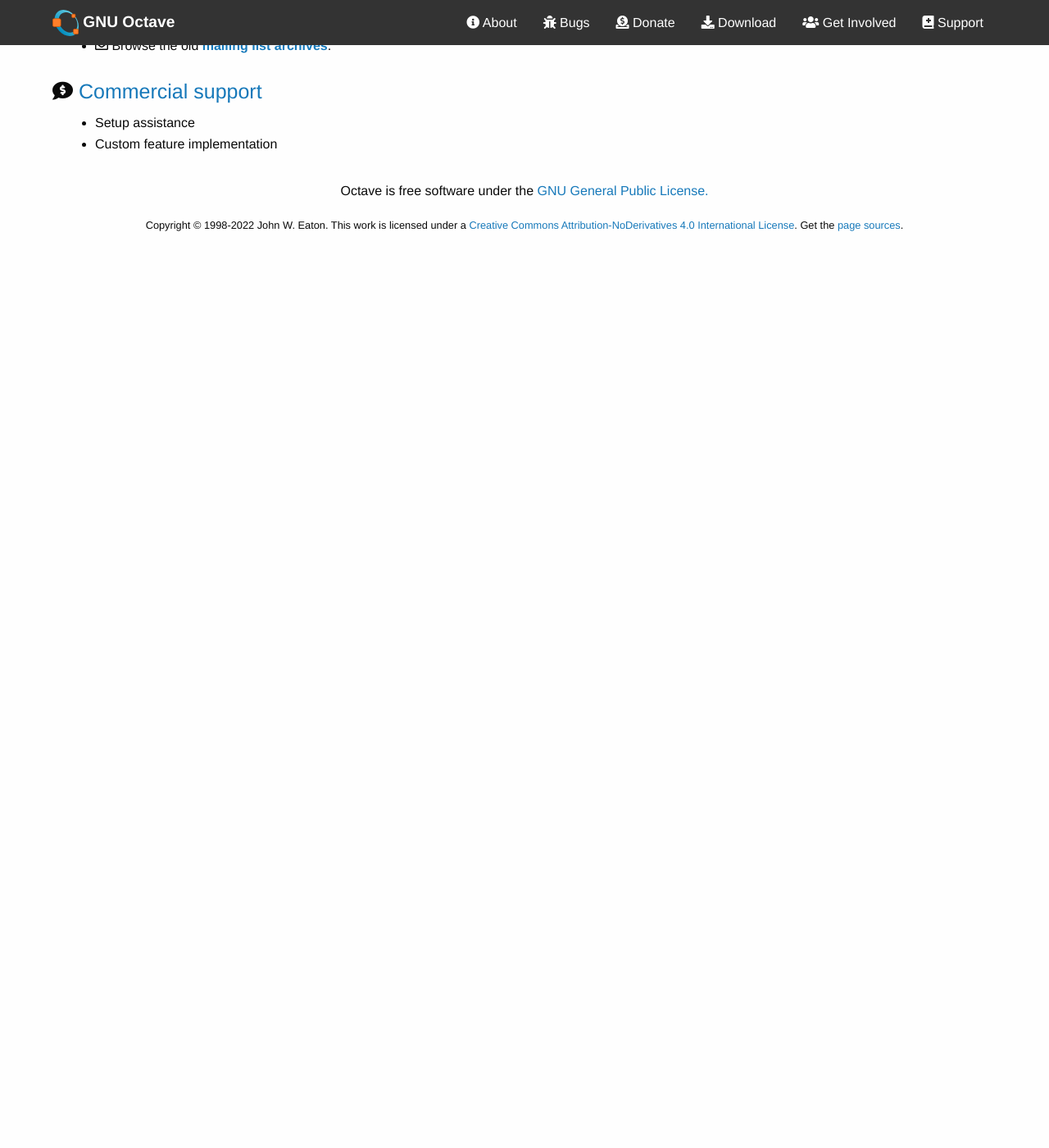
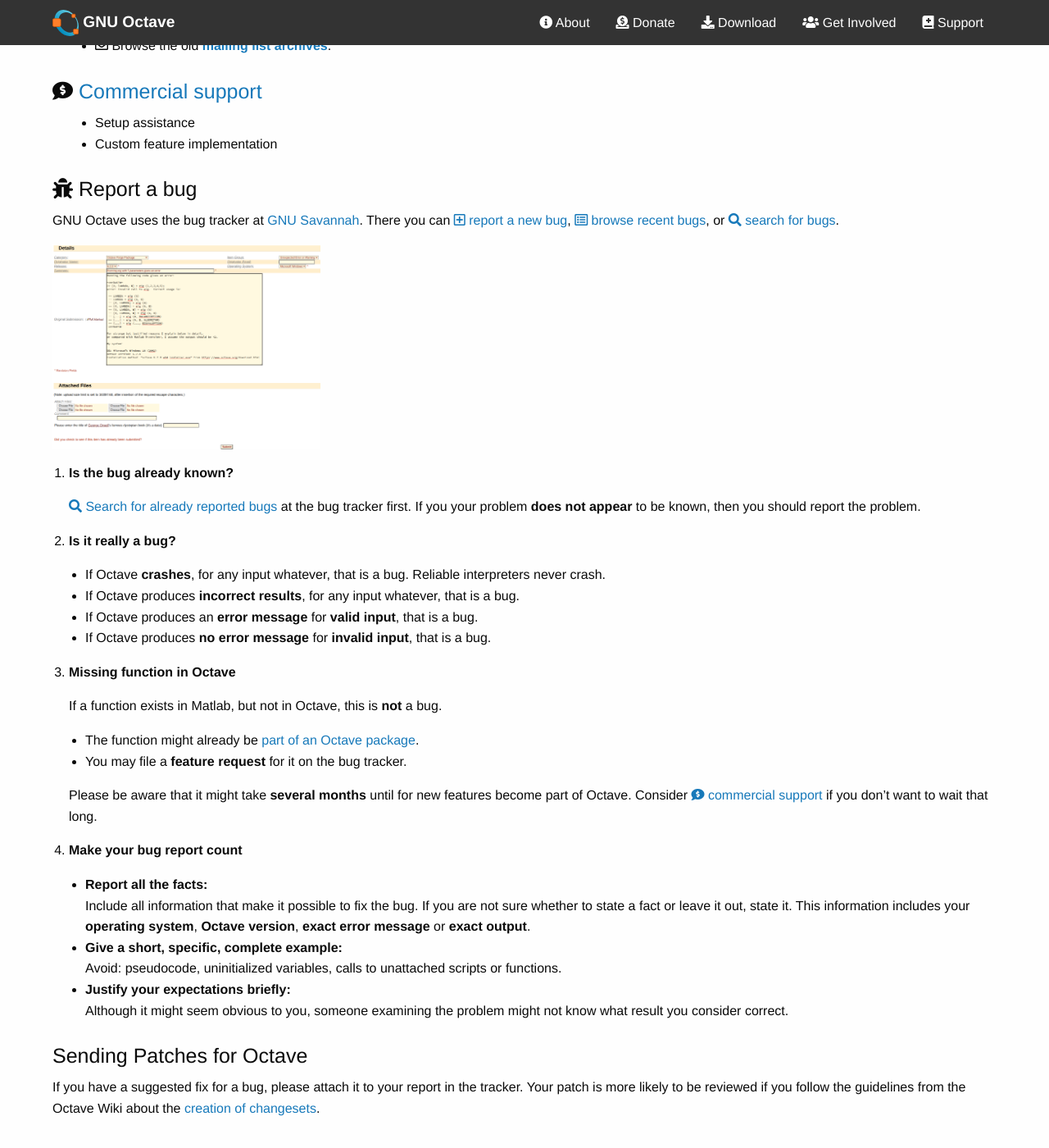
Before and after one commit to gnu-octave/gnu-octave.github.io, a Jekyll site: the page built from pages/menu/support.md, in a window 1280 px wide and 1400 px high, scrolled down 528 px. Shown: the whole window at 82% size. Built offline with Jekyll 4.4.1, drawn with Linux system fonts in a browser that asks for light colours; nearby versions of some CDN libraries; before the commit the page ends 900 px from its top, so only the background shows below that.

Commit message:
Redirect and merge /bugs to /support page.
* pages/bugs.md: make redirect to /support.

* pages/menu/support.md: merge content of pages/menu/bugs.md.

* pages/menu/bugs.md: delete page.

```diff
--- a/pages/menu/support.md
+++ b/pages/menu/support.md
@@ -46,3 +46,73 @@
 - Setup assistance
 - Custom feature implementation
 </div>
+
+#### <i class="fas fa-bug"></i> Report a bug
+
+GNU Octave uses the bug tracker at [GNU Savannah]({{ site.bugs_url }}).
+There you can
+[<i class="far fa-plus-square"></i> report a new bug](https://savannah.gnu.org/bugs/?group=octave&func=additem),
+[<i class="far fa-list-alt"></i> browse recent bugs]({{ site.bugs_url }}),
+or [<i class="fas fa-search"></i> search for bugs](https://savannah.gnu.org/bugs/?group=octave&func=search).
+
+<a href="{{ "/img/savannah_bug_report.png" | relative_url }}">
+  <img src="{{ "/img/savannah_bug_report.png" | relative_url }}"
+        style="max-height: 250px; width: auto;" alt="Savannah bug report">
+</a>
+
+1. **Is the bug already known?**
+
+   [<i class="fas fa-search"></i> Search for already reported bugs](https://savannah.gnu.org/bugs/?group=octave&func=search)
+   at the bug tracker first.
+   If you your problem **does not appear** to be known,
+   then you should report the problem.
+
+2. **Is it really a bug?**
+
+   - If Octave **crashes**, for any input whatever, that is a bug.
+     Reliable interpreters never crash.
+   - If Octave produces **incorrect results**, for any input whatever,
+     that is a bug.
+   - If Octave produces an **error message** for **valid input**, that is a bug.
+   - If Octave produces **no error message** for **invalid input**,
+     that is a bug.
+
+   <p></p>
+
+3. **Missing function in Octave**
+
+   If a function exists in Matlab, but not in Octave, this is **not** a bug.
+
+   - The function might already be
+     [part of an Octave package]({{ site.sourceforge_url }}/functions_by_alpha.php).
+   - You may file a **feature request** for it on the bug tracker.
+
+   <p></p>
+
+   Please be aware that it might take **several months**
+   until for new features become part of Octave.
+   Consider [<i class="fas fa-comment-dollar"></i> commercial support]({{ "commercial-support.html" | relative_url }})
+   if you don't want to wait that long.
+
+4. **Make your bug report count**
+
+   - **Report all the facts:**<br>
+     Include all information that make it possible to fix the bug.
+     If you are not sure whether to state a fact or leave it out, state it.
+     This information includes your **operating system**, **Octave version**,
+     **exact error message** or **exact output**.
+   - **Give a short, specific, complete example:**<br>
+     Avoid: pseudocode, uninitialized variables,
+     calls to unattached scripts or functions.
+   - **Justify your expectations briefly:**<br>
+     Although it might seem obvious to you,
+     someone examining the problem might not know what result you consider
+     correct.
+
+
+#### Sending Patches for Octave
+
+If you have a suggested fix for a bug,
+please attach it to your report in the tracker.
+Your patch is more likely to be reviewed if you follow the guidelines from the
+Octave Wiki about the [creation of changesets]({{ site.wiki_url }}/Mercurial).
```
Also changed, not shown: _layouts/redirect.html (added, +13 -0 lines), pages/bugs.md (added, +8 -0 lines), pages/menu/bugs.md (deleted, +0 -77 lines).
